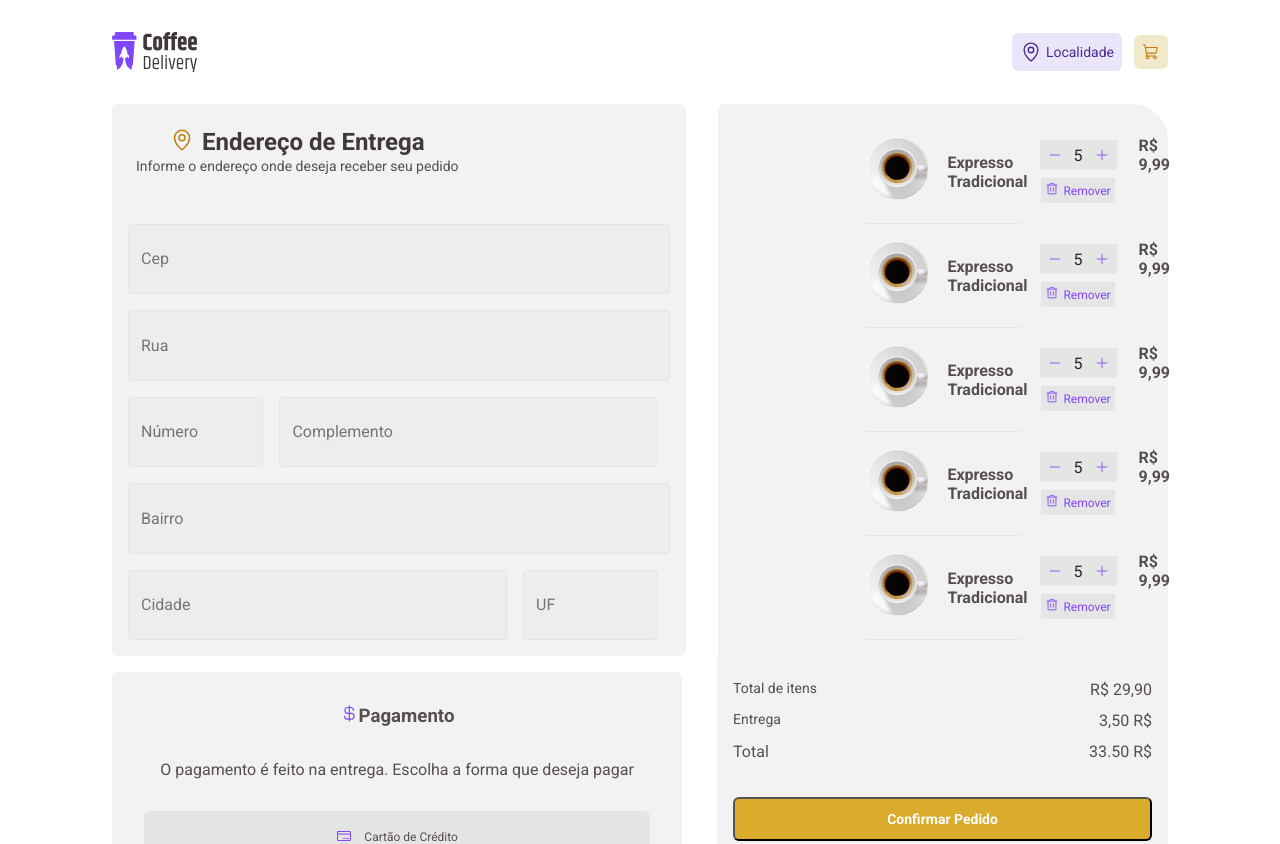
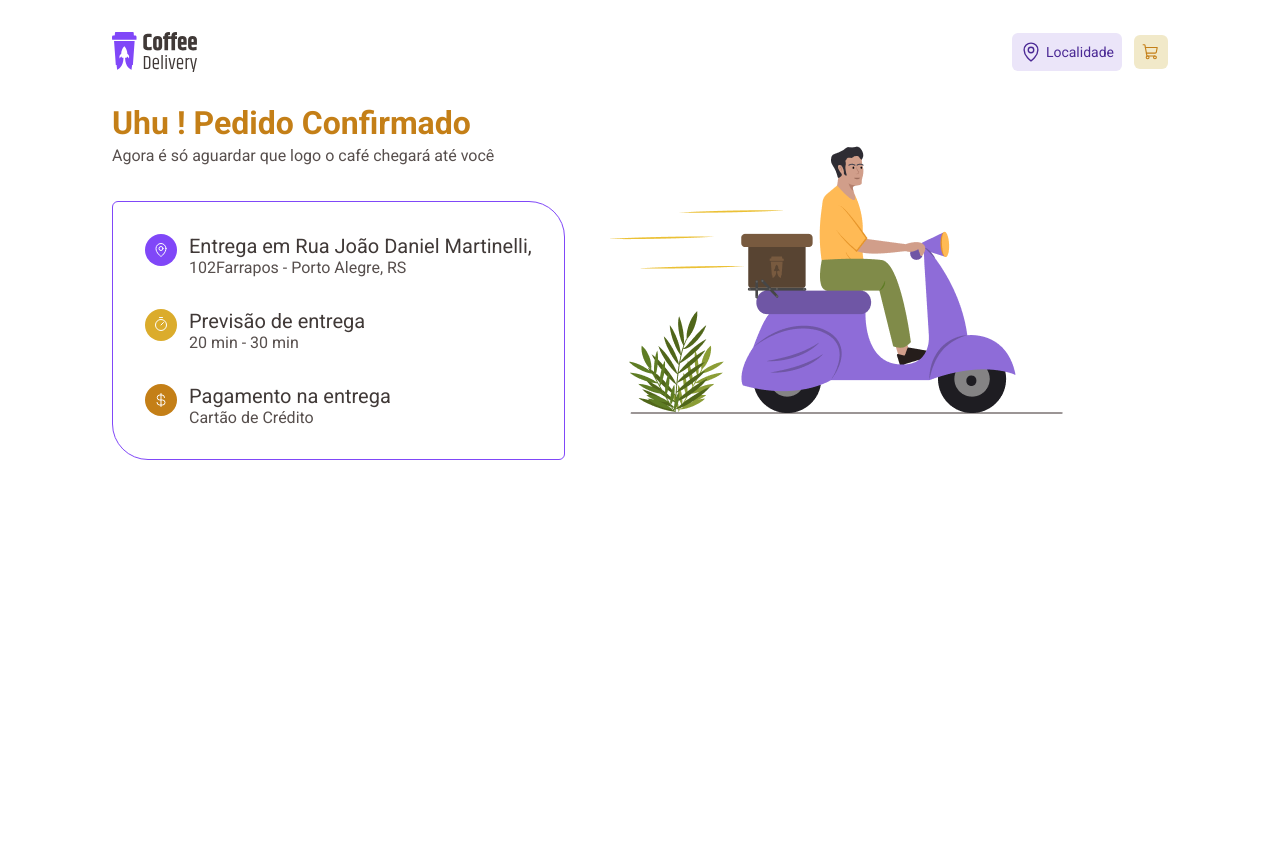
Before and after one commit to TarcisioCarvalho/coffe-delivery, a React (Vite) app: page / in a window 1280 px wide. Shown: the top 844 px of the page. After the commit the page ends 800 px from the top, so only its background shows below. Built offline with nearby package versions, Linux system fonts and the light colour scheme.

Commit message:
Page Success Completed

```diff
--- a/src/App.tsx
+++ b/src/App.tsx
@@ -2,6 +2,7 @@ import { ThemeProvider } from "styled-components"
 import { Header } from "./components/Header"
 import { Checkout } from "./pages/Checkout"
 import { Home } from "./pages/Home"
+import { Success } from "./pages/Success"
 import { GlobalStyle } from "./styles/global"
 import { defaultTheme } from "./styles/themes/default"
 
@@ -13,7 +14,7 @@ function App() {
   return (
     <ThemeProvider theme={defaultTheme}>
       <Header/>
-      <Checkout/>
+      <Success/>
 
       <GlobalStyle/>
     </ThemeProvider>
--- /dev/null
+++ b/src/pages/Success/index.tsx
@@ -0,0 +1,42 @@
+import React from 'react'
+import { IconContainer, SuccessContainer } from './styles'
+import successImg from '../../assets/img/success.png';
+import { CurrencyDollar, MapPin, Timer } from 'phosphor-react';
+
+export const Success = () => {
+  return (
+    <SuccessContainer>
+        <div>
+            <h2>Uhu ! Pedido Confirmado</h2>
+            <p>Agora é só aguardar que logo o café chegará até você</p>
+           <ul>
+                <li>
+                    <IconContainer colorIcon = 'purple'><MapPin size={16}/></IconContainer>
+                    <div>
+                        <p>Entrega em Rua João Daniel Martinelli,</p>
+                        <p> 102Farrapos - Porto Alegre, RS</p>
+                    </div>
+                </li>
+                <li>
+                    <IconContainer colorIcon='yellow'><Timer size={16}/></IconContainer>
+                    <div>
+                        <p>Previsão de entrega</p>
+                        <p>20 min - 30 min</p>
+                    </div>
+                </li>
+                <li>
+                    <IconContainer colorIcon='yellow-dark'><CurrencyDollar size={16}/></IconContainer>
+                    <div>
+                        <p>Pagamento na entrega</p>
+                        <p>Cartão de Crédito</p>
+                    </div>
+                </li>
+           </ul>
+        </div>
+        <div>
+            <img src={successImg}/>
+        </div>
+
+    </SuccessContainer>
+  )
+}
--- /dev/null
+++ b/src/pages/Success/styles.ts
@@ -0,0 +1,70 @@
+import styled from "styled-components";
+
+
+interface IconContainerProps{
+   colorIcon: 'purple'|'yellow'|'yellow-dark';
+}
+
+export const SuccessContainer = styled.div`
+
+    display:flex;
+    flex-direction:column;
+    align-items:center;
+    gap:2rem;
+
+    div:first-child{
+        display:flex;
+        flex-direction:column;
+        gap: 0.25rem;
+        h2 {
+            color:${({theme})=> theme.colors["yellow-dark"]};
+            font-family:${({theme})=> theme.fonts.title};
+            font-size:${({theme})=> theme.textSizes["size-32px"]};
+            font-weight:${({theme})=> theme.fontsWeight.balooExtraBold};
+        }
+        p:first-child{
+            color:${({theme})=> theme.colors["base-subtitle"]};
+            font-size:${({theme})=> theme.textSizes["size-20px"]};
+        }
+        ul {
+            border:1px solid #8047F8;
+          /*   border-image: linear-gradient(to left, #DBAC2C, #8047F8);
+            border-image-slice:1; */
+            border-radius:6px 36px;
+          /*   border:double 1px transparent;
+            background-image:linear-gradient(white,white),
+            linear-gradient(90deg, #DBAC2C, #8047F8);
+            background-origin:border-box;
+            background-clip:content-box,border-box; */
+
+            padding:2rem;
+            margin-top:2rem;
+            display:flex;
+            flex-direction:column ;
+            gap:2rem;
+            li {
+                span {
+                    display:flex;
+                    align-items:center;
+                    justify-content:center;
+                    width:2rem;
+                    height:2rem;
+                    border-radius:50%;
+
+                    color:white;
+                }
+                display:flex;
+                gap: 0.75rem;
+            }
+        }
+    }
+    @media only screen and (min-width: 1150px) {
+
+     flex-direction:row;
+    }
+`;
+
+export const IconContainer = styled.span<IconContainerProps>`
+    background-color:${(props)=> props.theme.colors[props.colorIcon] };
+
+`;
--- a/src/styles/global.ts
+++ b/src/styles/global.ts
@@ -20,6 +20,10 @@ export const GlobalStyle = createGlobalStyle`
         -webkit-font-smoothing: antialiased;
     }
 
+    ul {
+        list-style:none ;
+    }
+
     @media only screen and (min-width: 1150px) {
         body {
                 padding-left:7rem;
```
Also changed, not shown: src/assets/img/success.png (added).
